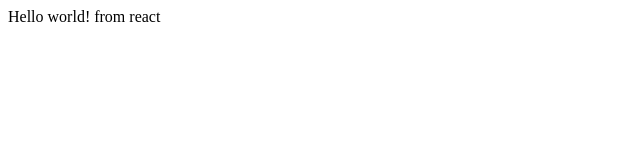
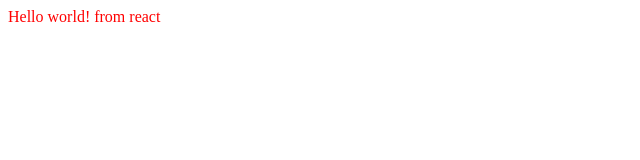
Before and after one commit to arundark/namaste-react, a plain HTML site: page index.html in a window 1280 px wide. Shown: the whole page, without its empty margins (0-640 px from the left). Drawn offline with nearby package versions, Linux system fonts and the light colour scheme.

Commit message:
index.css creaed

```diff
--- /dev/null
+++ b/index.css
@@ -0,0 +1,3 @@
+#heading{
+    color: red;
+}
--- a/index.html
+++ b/index.html
@@ -3,6 +3,7 @@
   <head>
     <meta charset="UTF-8" />
     <meta name="viewport" content="width=device-width, initial-scale=1.0" />
+    <link rel="stylesheet" href="index.css" />
     <title>Document</title>
   </head>
   <body>
```
